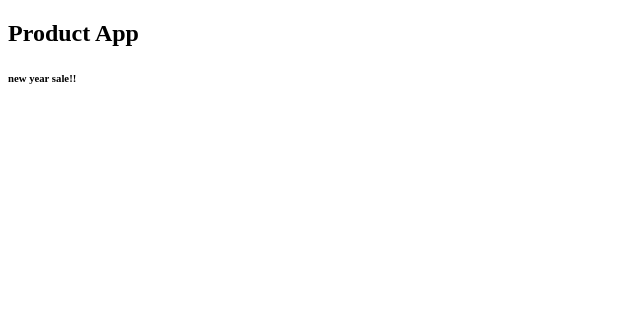
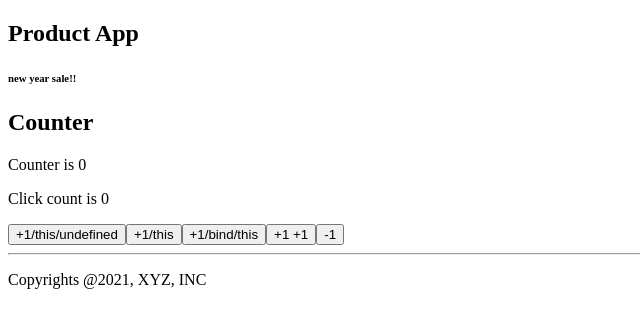
Before and after one commit to nodesense/siemens-react-redux, a React (Create React App) app: page / in a window 1280 px wide. Shown: the top 328 px of the page, without its empty margins (0-640 px from the left). Built offline with nearby package versions, Linux system fonts and the light colour scheme.

Commit message:
set state

```diff
--- a/src/app/App.js
+++ b/src/app/App.js
@@ -1,6 +1,12 @@
 import React from 'react';
 
+import Counter from './components/Counter';
+import Footer from './components/Footer';
 import Header from './components/Header';
+
+
+
+
 
 // composing components together to build page/app
 // Hierachy is build,
@@ -21,6 +27,10 @@ function App() {
             <Header title='Product App'
                     slogan='new year sale!!'
             />
+
+            <Counter />
+
+            <Footer year={2021} company='XYZ, Inc' />
         </div>
     )
 }
--- /dev/null
+++ b/src/app/components/Counter.js
@@ -0,0 +1,141 @@
+import React, {Component} from 'react';
+
+//State, es6 methods, resolving this, events
+// Class component
+//      State- a component own it, mutate it
+//      A control over render method during update cycle , shouldComponentUpdate / PureComponent
+//      a life cycle methods, what should be done after componnent created, componentDidMount
+//      what should done before component destroyed, componentWillUnmount
+
+class Counter extends Component {
+    // if child class constructor written, the base class constructor super must be called
+    constructor(){
+        super(); // base class  Component constructor
+        console.log('Counter created')
+
+        // state, keyword
+        // initialize state
+        // owned by component, the values can be mutated/changed
+        // values should be changed by using setState method
+        this.state = {
+            counter: 0,
+            clickCount: 0,
+            title: 'Counter'
+        }
+    }
+
+    // ES6 function
+    increment() {
+        console.log('increment called,  this is ', this)
+        //BAD
+        //this.state.counter++ // direct mutation shall have side effects
+
+        //GOOD PART
+        // setState is async, the new value is not assigned immediately
+        console.log("STATE before ", this.state)
+        // calling setstate will  trigger render function async but NOT IMMEDIATELY but after state update/merge
+        this.setState({
+            counter: this.state.counter + 1
+        })
+
+        // SIDE effect of async, this.state.counter on previous is not yet changed
+        // no change in output, counter woun't increment twice
+
+        this.setState({
+            counter: this.state.counter + 1
+        })
+
+        // will it trigger render twice? NO
+        // on the same function callstack, on same event batch execution
+        // render is not called immediately
+        //
+        this.setState({
+            clickCount: this.state.clickCount + 1
+        })
+
+        console.log("STATE after ", this.state)
+    }
+
+    //Cons: this approach calls render function twice
+    //setState with callback
+    incrementTwice = () => {
+        // setState has callback, that will be called once state is updated and after render function
+
+        this.setState({
+            counter: this.state.counter + 1
+        }, () => {
+            //callback from react , this method is called after updating state, after calling render function
+            console.log("setState callback")
+            this.setState({
+                counter: this.state.counter + 1
+            })
+        }  )
+    }
+
+    //ES.NEXT way of solving this context issue
+    //RECOMMENDED approach
+    // functional set state
+    // Render to be called only once
+    decrement = () => {
+        console.log('decrement called,  this is ', this)
+        // this to solve depedent setState using functional setState
+        // setState will accept a callback, call the callback at the time of merge state
+        console.log('functional setState 1')
+
+        this.setState (  (prevState) => {
+             console.log('functional setState 1 callled ', prevState)
+             // return new state
+             return {
+                 counter: prevState.counter - 1
+             }
+        } )
+
+        console.log('functional setState 1 after')
+
+        console.log('functional setState 2')
+
+        this.setState (  (prevState) => {
+             console.log('functional setState 2 callled ', prevState)
+             // return new state
+             return {
+                 counter: prevState.counter - 1
+             }
+        } )
+
+        console.log('functional setState 2 after')
+
+    }
+
+    // react keyword function
+    // should create v.dom and return
+    // invoked by react
+    // render function create v.dom and return v.dom to react
+    // react diff snapshot [previous v.dom] with current one
+    // if any difference, it patch the real dom
+    render() {
+        console.log('Counter render', this.state)
+        return (
+            <div>
+                <h2>{this.state.title}</h2>
+                <p>Counter is {this.state.counter}</p>
+                <p>Click count  is {this.state.clickCount}</p>
+                {/*  jsx comment   */}
+                {/* events are callabck, on click event, increment function is called */}
+                <button onClick={this.increment} >+1/this/undefined</button>
+
+                {/* ES6 way of resolving this */}
+                <button onClick={() => this.increment()} >+1/this</button>
+                {/* ES5 way of binding */}
+                <button onClick={ this.increment.bind(this)} >+1/bind/this</button>
+
+                  {/* ES.next way */}
+                <button onClick={this.incrementTwice}>+1 +1</button>
+
+                {/* ES.next way */}
+                <button onClick={this.decrement}>-1</button>
+            </div>
+        )
+    }
+}
+
+export default Counter;
--- a/src/app/components/Footer.js
+++ b/src/app/components/Footer.js
@@ -0,0 +1,31 @@
+import React from 'react';
+
+import PROP_TYPES from 'prop-types';
+
+// ES6 method, single line statement
+// no return statement
+// functional component with parameter destrucruting
+// year, company coming from props
+const Footer = ({year, company}) => (
+    <div>
+        <hr />
+        <p>Copyrights @{year}, {company.toUpperCase()}</p>
+    </div>
+)
+
+// defaultProps
+// if the parent component doesn't pass values, the defaults used
+Footer.defaultProps = {
+  //  year: 2021,
+    company: 'Your company, Inc'
+}
+
+// validate the prop data types,
+// whether prop is required or not
+// a warning displayed on console
+Footer.propTypes = {
+    year: PROP_TYPES.number.isRequired,
+    company: PROP_TYPES.string
+}
+
+export default Footer;
--- a/src/app/components/Header.js
+++ b/src/app/components/Header.js
@@ -1,7 +1,10 @@
 import React from 'react'
 
 // multi line fat arrow, return is explict
+//PROPS - immutable, means, we cannot change value of props in child component
 const Header = (props) => {
+    //props are read only
+    //props.title = 'Junk' // TypeError: Cannot assign to read only property 'title' of object
     // {} inside jsx is known as expression
     // destructuring
     const {title, slogan} = props
```
